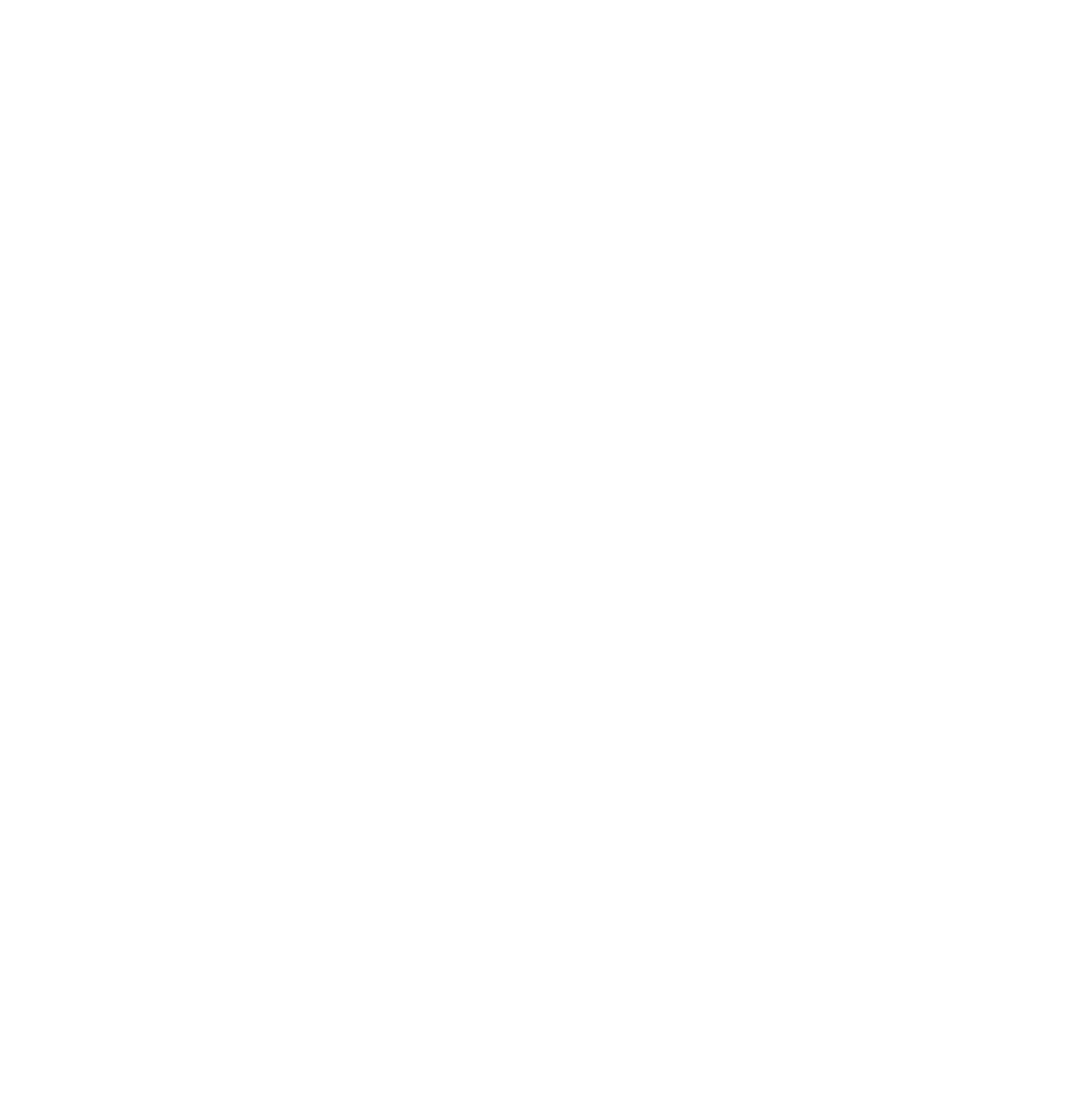
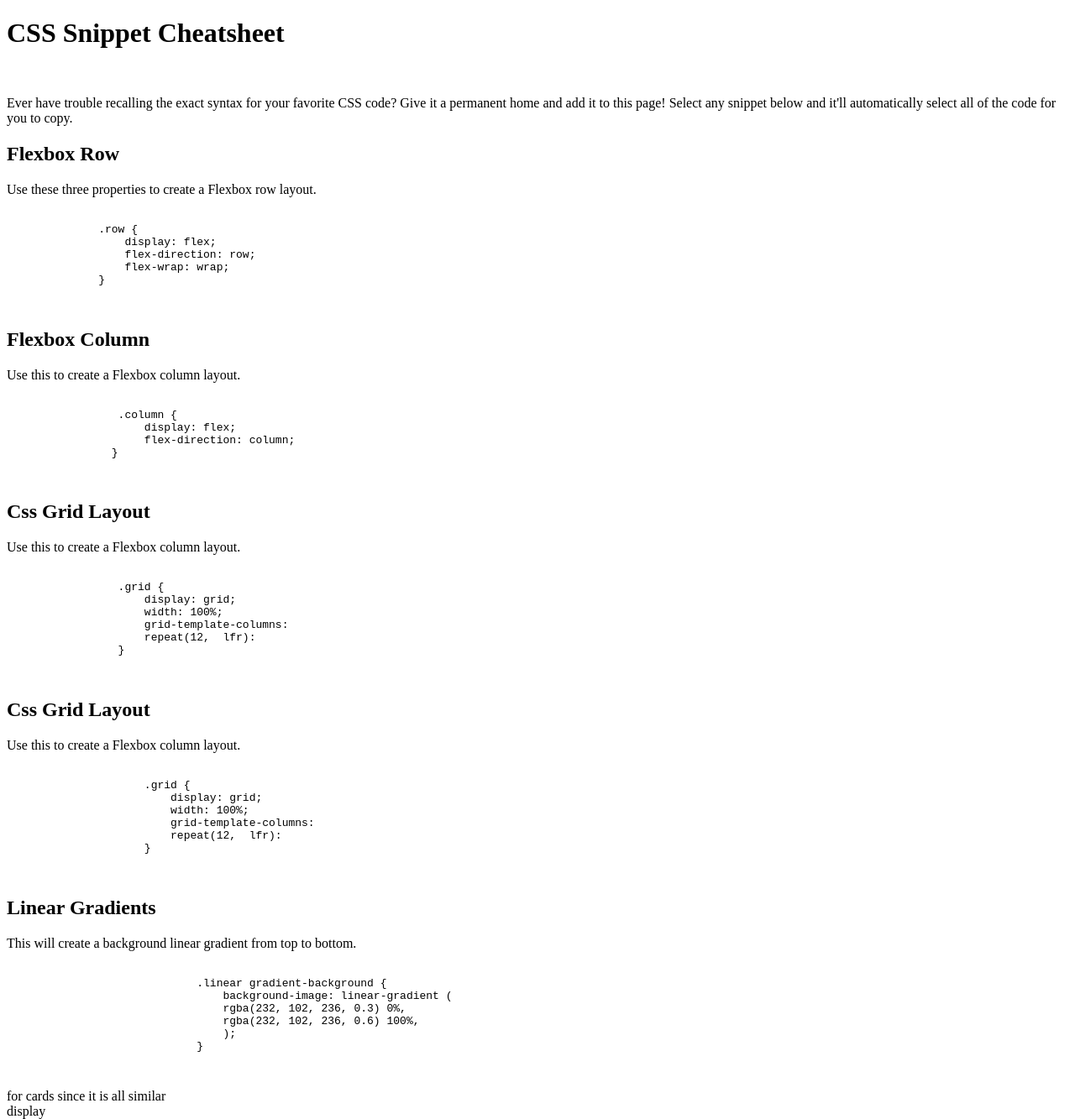
Before and after one commit to sclo00ps/mini-project2_css_snippet, a plain HTML site: page index.html in a window 1280 px wide. Shown: the whole page at 84% size. Before the commit the page ends 800 px from the top, so only its background shows below. Drawn offline with Linux system fonts and the light colour scheme.

Commit message:
4 boxes html code only the two top page headers

```diff
--- a/index.html
+++ b/index.html
@@ -4,9 +4,101 @@
     <meta charset="UTF-8">
     <meta http-equiv="X-UA-Compatible" content="IE=edge">
     <meta name="viewport" content="width=device-width, initial-scale=1.0">
-    <title>Document</title>
+    <title>CSS Snippet Cheatsheet </title>
 </head>
+
 <body>
+    <header>
+         <h1> CSS Snippet Cheatsheet</h1><br>
+         <p> Ever have trouble recalling the exact syntax for your favorite
+        CSS code? Give it a permanent home and add it to this page! Select
+        any snippet below and it'll automatically select all of the code
+        for you to copy.
 
+    </p>
+</header>
+
+<main class="container">
+    <section class="row"></section>
+    <section class="flexbox">
+
+     <h2>Flexbox Row</h2>
+      <p>Use these three properties to create a Flexbox row layout.</p>
+      <pre id=".row">
+          <code>
+              .row {
+                  display: flex;
+                  flex-direction: row;
+                  flex-wrap: wrap;
+              }
+              </code>
+         </pre>
+        </section>
+
+
+        <section class="flexbox">
+        <h2>Flexbox Column</h2>
+         <p>Use this to create a Flexbox column layout.</p>
+         <pre id=".row">
+             <code>
+                 .column {
+                     display: flex;
+                     flex-direction: column;
+                }
+                 </code>
+            </pre>
+        </section>
+
+        <section class="flexbox">
+        <h2>Css Grid Layout</h2>
+         <p>Use this to create a Flexbox column layout.</p>
+         <pre id=".row">
+             <code>
+                 .grid {
+                     display: grid;
+                     width: 100%;
+                     grid-template-columns:
+                     repeat(12,  lfr):
+                 }
+                 </code>
+            </pre>
+        </section
+    </section>
+        <section class="flexbox">
+            <h2>Css Grid Layout</h2>
+             <p>Use this to create a Flexbox column layout.</p>
+             <pre id=".row">
+                 <code>
+                     .grid {
+                         display: grid;
+                         width: 100%;
+                         grid-template-columns:
+                         repeat(12,  lfr):
+                     }
+                     </code>
+                </pre>
+            </section
+
+            <section class="row">
+                <section class="flexbox">
+                    <h2>Linear Gradients</h2>
+                     <p>This will create a background linear gradient from top to bottom.</p>
+                     <pre id=".row">
+                         <code>
+                             .linear gradient-background {
+                                 background-image: linear-gradient (
+                                 rgba(232, 102, 236, 0.3) 0%,
+                                 rgba(232, 102, 236, 0.6) 100%,
+                                 );
+                             }
+                             </code>
+                        </pre>
+                    </section
+
+            </section>
+
+    <div> for cards since it is all similar</div>
+</main>
+display
 </body>
 </html>
```
